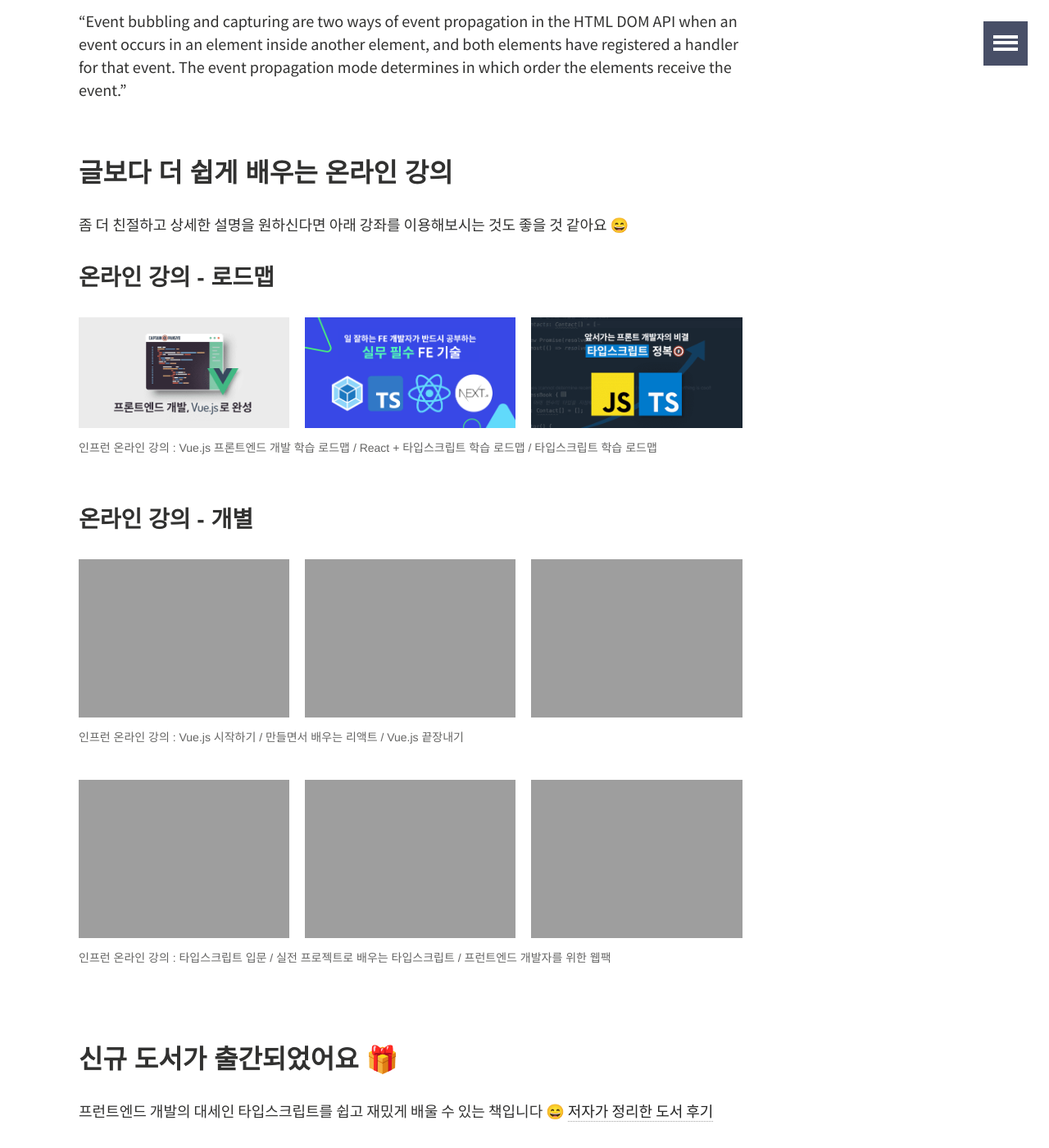
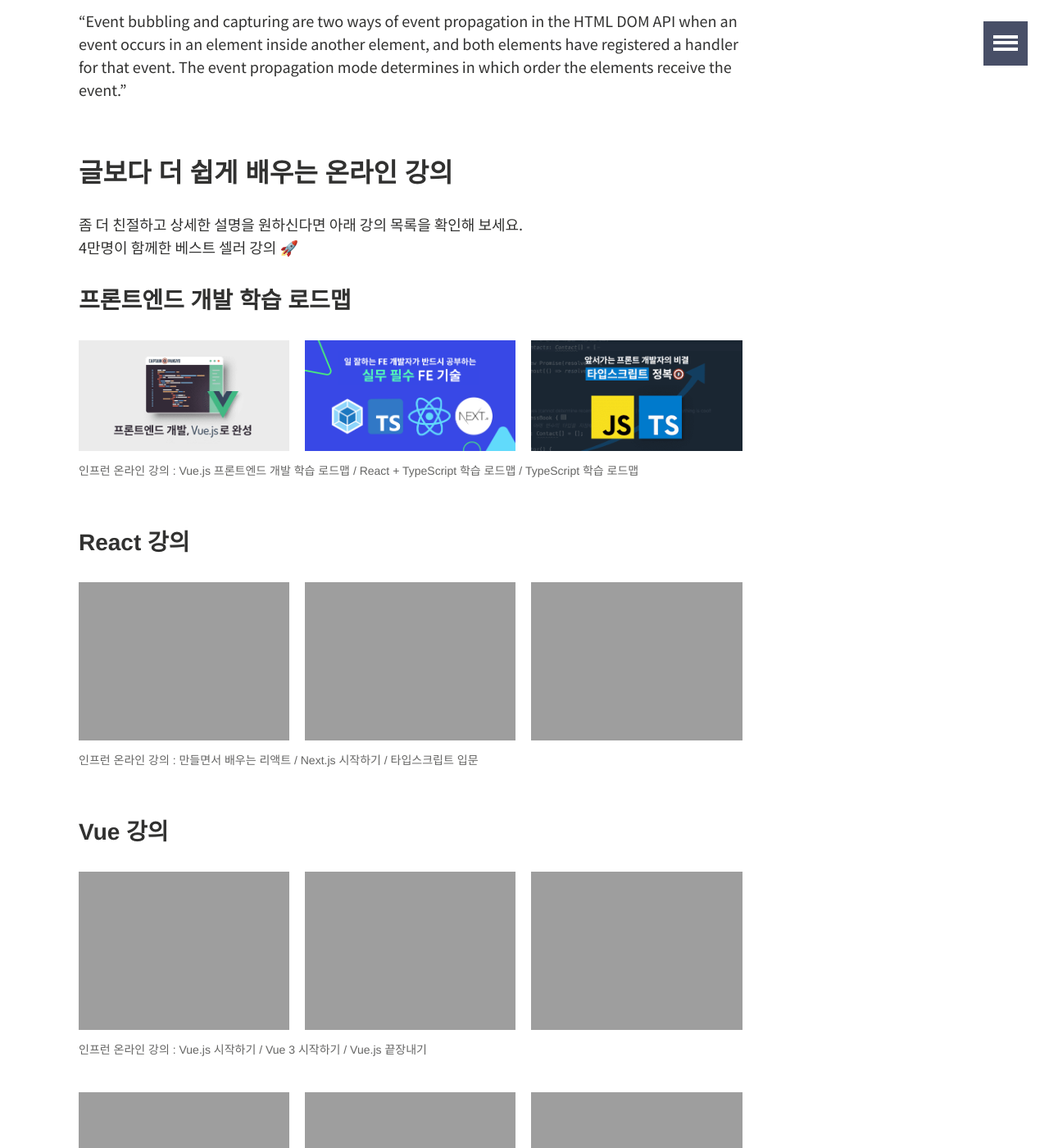
Before and after one commit to joshua1988/joshua1988.github.io, a Jekyll site: the page built from _posts/web-development/javascript/2018-05-08-event-propagation-delegation.md, in a window 1280 px wide and 1400 px high, scrolled down 11367 px. Shown: the whole window at 82% size. Built offline with Jekyll 4.4.1, drawn with Linux system fonts in a browser that asks for light colours; comment, search, counter and statistics services are not loaded; some of the changed text lies outside the part shown.

Commit message:
update the course links

```diff
--- a/_posts/web-development/javascript/2018-05-08-event-propagation-delegation.md
+++ b/_posts/web-development/javascript/2018-05-08-event-propagation-delegation.md
@@ -355,32 +355,44 @@
 
 ## 글보다 더 쉽게 배우는 온라인 강의
 
-좀 더 친절하고 상세한 설명을 원하신다면 아래 강좌를 이용해보시는 것도 좋을 것 같아요 😄
+좀 더 친절하고 상세한 설명을 원하신다면 아래 강의 목록을 확인해 보세요. <br/>
+4만명이 함께한 베스트 셀러 강의 🚀
 
-### 온라인 강의 - 로드맵
+### 프론트엔드 개발 학습 로드맵
 
 <figure class="third">
   <a href="https://www.inflearn.com/roadmaps/3" target="_blank"><img src="{{ site.url }}/images/posts/web/inflearn/vue-roadmap.png"></a>
   <a href="https://www.inflearn.com/roadmaps/714" target="_blank"><img src="{{ site.url }}/images/posts/web/inflearn/react-ts-roadmap.png"></a>
 	<a href="https://www.inflearn.com/roadmaps/387" target="_blank"><img src="{{ site.url }}/images/posts/web/inflearn/ts-roadmap.png"></a>
-	<figcaption>인프런 온라인 강의 : Vue.js 프론트엔드 개발 학습 로드맵 / React + 타입스크립트 학습 로드맵 / 타입스크립트 학습 로드맵</figcaption>
+	<figcaption>인프런 온라인 강의 : Vue.js 프론트엔드 개발 학습 로드맵 / React + TypeScript 학습 로드맵 / TypeScript 학습 로드맵</figcaption>
 </figure>
 
-### 온라인 강의 - 개별
+### React 강의
 
 <figure class="third">
-	<a href="https://www.inflearn.com/course/Age-of-Vuejs?inst=72986832&utm_source=blog&utm_medium=githubio&utm_campaign=captianpangyo&utm_term=banner" target="_blank"><img src="{{ site.url }}/images/posts/web/inflearn/lv1.png"></a>
-  <a href="https://inf.run/nGyA" target="_blank"><img src="{{ site.url }}/images/posts/web/inflearn/learn-react-by-making.png"></a>
-  <a href="https://www.inflearn.com/course/vue-js-끝내기-캡틴판교?inst=2071ec73&utm_source=blog&utm_medium=githubio&utm_campaign=captianpangyo&utm_term=banner" target="_blank"><img src="{{ site.url }}/images/posts/web/inflearn/lv4.png"></a>
-	<figcaption>인프런 온라인 강의 : Vue.js 시작하기 / 만들면서 배우는 리액트 / Vue.js 끝장내기</figcaption>
+  <a href="https://inf.run/mGBwi" target="_blank"><img src="{{ site.url }}/images/posts/web/inflearn/age-of-react.png"></a>
+	<a href="https://inf.run/eTqGZ" target="_blank"><img src="{{ site.url }}/images/posts/web/inflearn/age-of-next.png"></a>
+  <a href="https://inf.run/rizv" target="_blank"><img src="{{ site.url }}/images/posts/web/inflearn/ts1.png"></a>
+	<figcaption>인프런 온라인 강의 : 만들면서 배우는 리액트 / Next.js 시작하기 / 타입스크립트 입문</figcaption>
+</figure>
+
+### Vue 강의
+
+<figure class="third">
+	<a href="https://inf.run/8ET2" target="_blank"><img src="{{ site.url }}/images/posts/web/inflearn/lv1.png"></a>
+  <a href="https://inf.run/cXB4" target="_blank"><img src="{{ site.url }}/images/posts/web/inflearn/vue3-learn.png"></a>
+  <a href="https://inf.run/di3m" target="_blank"><img src="{{ site.url }}/images/posts/web/inflearn/lv4.png"></a>
+	<figcaption>인프런 온라인 강의 : Vue.js 시작하기 / Vue 3 시작하기 / Vue.js 끝장내기</figcaption>
 </figure>
 
 <figure class="third">
-	<a href="https://www.inflearn.com/course/타입스크립트-입문?inst=f1ae9299&utm_source=blog&utm_medium=githubio&utm_campaign=captianpangyo&utm_term=banner" target="_blank"><img src="{{ site.url }}/images/posts/web/inflearn/ts1.png"></a>
-  <a href="https://www.inflearn.com/course/타입스크립트-실전?inst=e5a8f85e&utm_source=blog&utm_medium=githubio&utm_campaign=captianpangyo&utm_term=banner" target="_blank"><img src="{{ site.url }}/images/posts/web/inflearn/ts2.png"></a>
+  <a href="https://www.inflearn.com/course/vue-pwa-vue-js-중급?inst=dd3b6c65&utm_source=blog&utm_medium=githubio&utm_campaign=captianpangyo&utm_term=banner" target="_blank"><img src="{{ site.url }}/images/posts/web/inflearn/lv2.png"></a>
+	<a href="https://www.inflearn.com/course/vue-js?inst=c76b3a50&utm_source=blog&utm_medium=githubio&utm_campaign=captianpangyo&utm_term=banner" target="_blank"><img src="{{ site.url }}/images/posts/web/inflearn/lv3.png"></a>
   <a href="https://www.inflearn.com/course/프런트엔드-웹팩?inst=747606f7&utm_source=blog&utm_medium=githubio&utm_campaign=captianpangyo&utm_term=banner" target="_blank"><img src="{{ site.url }}/images/posts/web/inflearn/webpack.png"></a>
-	<figcaption>인프런 온라인 강의 : 타입스크립트 입문 / 실전 프로젝트로 배우는 타입스크립트 / 프런트엔드 개발자를 위한 웹팩</figcaption>
+	<figcaption>인프런 온라인 강의 : Vue.js 중급 / Vue.js 완벽 가이드 / 프런트엔드 개발자를 위한 웹팩</figcaption>
 </figure>
+
+<a href="https://www.inflearn.com/users/@captain" target="_blank">더 많은 강의가 보고 싶다면 클릭!</a>
 
 ## 신규 도서가 출간되었어요 🎁
 
@@ -393,8 +405,10 @@
 	<figcaption>쉽게 시작하는 타입스크립트 도서</figcaption>
 </figure>
 
-## 이해가 잘 안되시나요? 방송에서 직접 물어보세요 :)
+## 이해가 잘 안되시나요? 방송에서 직접 물어보세요 🎤
 
-매주 토요일 오후 3시 30분에 유튜브 라이브 방송을 진행합니다. 프런트엔드 개발 관련해서 아무거나 여쭤보실 수 있으세요 :)
+대학생, 취준생, 주니어 개발자를 위한 고민 상담소를 운영합니다. 기존에 진행된 라이브 방송들에서 프론트엔드 개발과 관련된 여러 고민과 사연을 들을 수 있어요 :)
 
-<a href="https://www.youtube.com/watch?v=fL39Yg2H0ig" target="_blank">프런트엔드 개발 상담소 바로가기</a>
+<iframe width="560" height="315" src="https://www.youtube.com/embed/b7tUuV8s11I?si=XoZEj0DQ2HbNb4EH&amp;start=1232" title="YouTube video player" frameborder="0" allow="accelerometer; autoplay; clipboard-write; encrypted-media; gyroscope; picture-in-picture; web-share" referrerpolicy="strict-origin-when-cross-origin" allowfullscreen></iframe>
+
+<a href="https://www.youtube.com/@captainpangyo/featured" target="_blank">캡틴판교의 프런트엔드 개발 유튜브 채널 바로 가기</a>
```
Also changed, not shown: _pages/about.md (+20 -14 lines), _posts/web-development/javascript/2018-02-06-javascript-asynchronous-operation.md (+27 -13 lines), _posts/web-development/javascript/2019-07-30-js-async-await.md (+27 -13 lines).
